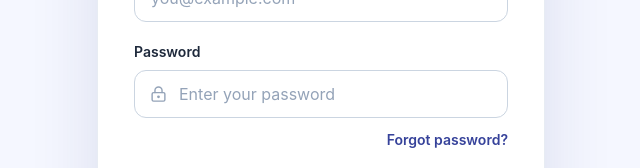
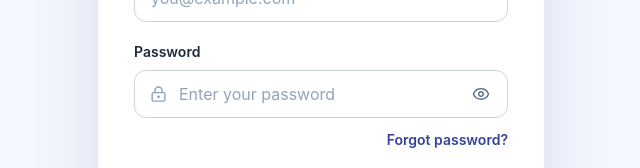
Before and after one commit to PoojaMeena99/feedback-process, a Next.js app: page /login in a window 1280 px wide. Shown: the part 404-572 px from the top of the page, without its empty margins (319-959 px from the left). Built offline with nearby package versions, Linux system fonts and the light colour scheme.

Commit message:
Add password visibility toggle to login

```diff
--- a/app/login/page.jsx
+++ b/app/login/page.jsx
@@ -3,7 +3,7 @@
 import Link from "next/link";
 import { useRouter } from "next/navigation";
 import { useState } from "react";
-import { ArrowRight, LockKeyhole } from "lucide-react";
+import { ArrowRight, Eye, EyeOff, LockKeyhole } from "lucide-react";
 
 export default function LoginPage() {
   const router = useRouter();
@@ -111,11 +111,14 @@ export default function LoginPage() {
 }
 
 function AuthField({ autoComplete, id, label, onChange, placeholder, type, value }) {
+  const [isPasswordVisible, setIsPasswordVisible] = useState(false);
+  const isPasswordField = type === "password";
+
   return (
     <label className="grid gap-2" htmlFor={id}>
       <span className="text-sm font-semibold text-slate-800">{label}</span>
       <span className="relative">
-        {type === "password" ? (
+        {isPasswordField ? (
           <LockKeyhole
             aria-hidden="true"
             className="pointer-events-none absolute left-4 top-1/2 -translate-y-1/2 text-slate-400"
@@ -125,16 +128,26 @@ function AuthField({ autoComplete, id, label, onChange, placeholder, type, value
         <input
           autoComplete={autoComplete}
           className={`min-h-12 w-full rounded-xl border border-slate-300 bg-white px-4 text-base outline-none transition placeholder:text-slate-400 focus:border-[#4c57a7] focus:ring-4 focus:ring-indigo-100 ${
-            type === "password" ? "pl-11" : ""
+            isPasswordField ? "pl-11 pr-11" : ""
           }`}
           id={id}
           name={id}
           onChange={onChange}
           placeholder={placeholder}
           required
-          type={type}
+          type={isPasswordField && isPasswordVisible ? "text" : type}
           value={value}
         />
+        {isPasswordField ? (
+          <button
+            aria-label={isPasswordVisible ? "Hide password" : "Show password"}
+            className="absolute right-3 top-1/2 -translate-y-1/2 rounded-md p-1.5 text-slate-500 transition hover:bg-slate-100 hover:text-[#252d70] focus:outline-none focus:ring-2 focus:ring-indigo-200"
+            onClick={() => setIsPasswordVisible((visible) => !visible)}
+            type="button"
+          >
+            {isPasswordVisible ? <EyeOff aria-hidden="true" size={18} /> : <Eye aria-hidden="true" size={18} />}
+          </button>
+        ) : null}
       </span>
     </label>
   );
```
